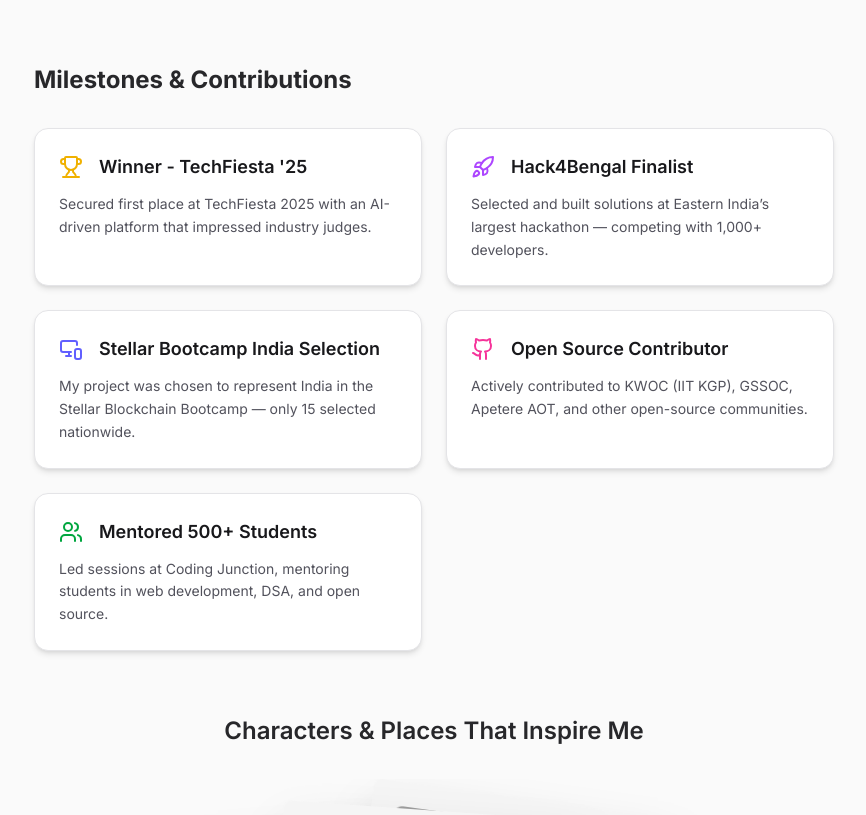
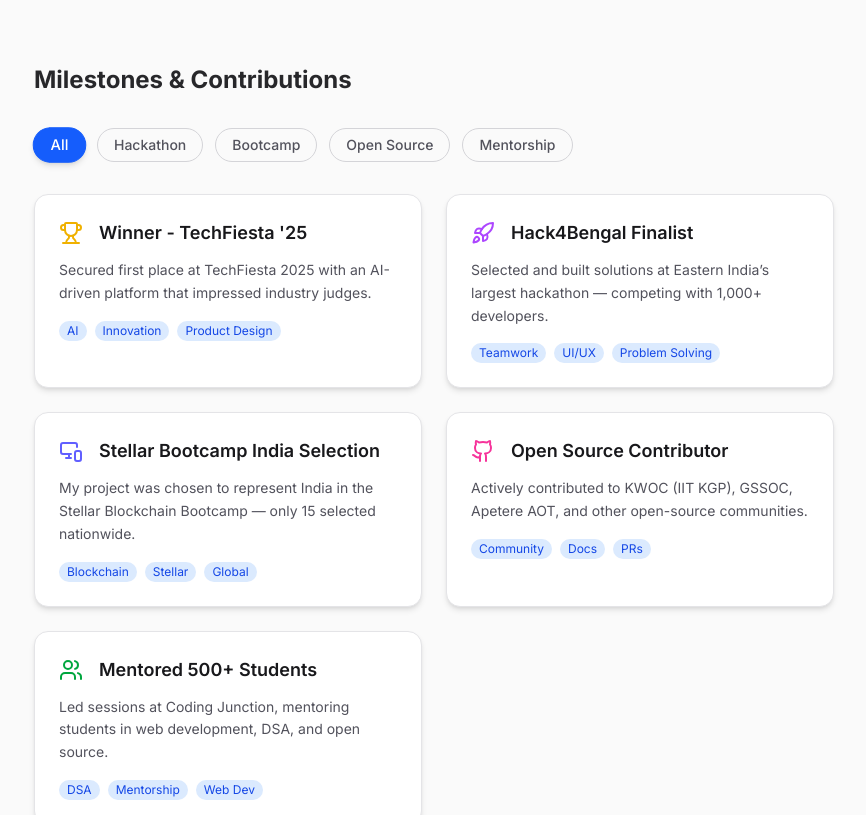
Before and after one commit to Souvik34/Portfolio, a React (Vite) app: page /about in a window 1280 px wide. Shown: the part 1600-2415 px from the top of the page, without its empty margins (206-1072 px from the left). Built offline with nearby package versions, Linux system fonts and the light colour scheme; grey boxes are pictures that could not be loaded.

Commit message:
feat: Implement JourneyHighlights component with dynamic filtering and add highlight data

```diff
--- a/src/components/sections/JourneyHighlights.jsx
+++ b/src/components/sections/JourneyHighlights.jsx
@@ -1,47 +1,10 @@
 // src/components/sections/JourneyHighlights.jsx
-import React from "react";
-import { motion } from "framer-motion";
-import {
-  Trophy,
-  Code,
-  Github,
-  Users,
-  Rocket,
-  MonitorSmartphone,
-} from "lucide-react";
+import React, { useState } from "react";
+import { motion, AnimatePresence } from "framer-motion";
+import highlightData from "../../data/highlightData.jsx";
 
-const highlights = [
-  {
-    icon: <Trophy className="w-6 h-6 text-yellow-500" />,
-    title: "Winner - TechFiesta '25",
-    description:
-      "Secured first place at TechFiesta 2025 with an AI-driven platform that impressed industry judges.",
-  },
-  {
-    icon: <Rocket className="w-6 h-6 text-purple-500" />,
-    title: "Hack4Bengal Finalist",
-    description:
-      "Selected and built solutions at Eastern India’s largest hackathon — competing with 1,000+ developers.",
-  },
-  {
-    icon: <MonitorSmartphone className="w-6 h-6 text-indigo-500" />,
-    title: "Stellar Bootcamp India Selection",
-    description:
-      "My project was chosen to represent India in the Stellar Blockchain Bootcamp — only 15 selected nationwide.",
-  },
-  {
-    icon: <Github className="w-6 h-6 text-pink-500" />,
-    title: "Open Source Contributor",
-    description:
-      "Actively contributed to KWOC (IIT KGP), GSSOC, Apetere AOT, and other open-source communities.",
-  },
-  {
-    icon: <Users className="w-6 h-6 text-green-600" />,
-    title: "Mentored 500+ Students",
-    description:
-      "Led sessions at Coding Junction, mentoring students in web development, DSA, and open source.",
-  },
-];
+
+const categories = ["All", "Hackathon", "Bootcamp", "Open Source", "Mentorship"];
 
 const fadeInUp = {
   hidden: { opacity: 0, y: 30 },
@@ -49,7 +12,7 @@ const fadeInUp = {
     opacity: 1,
     y: 0,
     transition: {
-      delay: i * 0.15,
+      delay: i * 0.1,
       duration: 0.6,
       ease: "easeOut",
     },
@@ -57,32 +20,77 @@ const fadeInUp = {
 };
 
 export default function JourneyHighlights() {
+  const [selected, setSelected] = useState("All");
+
+  const filtered =
+    selected === "All"
+      ? highlightData
+      : highlightData.filter((item) => item.category === selected);
+
   return (
     <section className="mt-20">
       <h3 className="text-2xl font-bold text-zinc-800 dark:text-zinc-100 mb-8">
         Milestones & Contributions
       </h3>
-      <div className="grid grid-cols-1 sm:grid-cols-2 gap-6">
-        {highlights.map((item, i) => (
+
+      {/* Filter Tabs */}
+      <div className="flex flex-wrap gap-3 mb-8">
+        {categories.map((cat) => (
+          <motion.button
+            key={cat}
+            onClick={() => setSelected(cat)}
+            className={`px-4 py-1.5 text-sm rounded-full border font-medium transition-all duration-300
+              ${
+                selected === cat
+                  ? "bg-blue-600 text-white border-blue-600 shadow-md scale-105"
+                  : "bg-transparent text-zinc-600 dark:text-zinc-400 border-zinc-300 dark:border-zinc-700"
+              }`}
+            whileTap={{ scale: 0.95 }}
+          >
+            {cat}
+          </motion.button>
+        ))}
+      </div>
+
+      {/* Cards */}
       <motion.div
-            key={i}
+        layout
+        className="grid grid-cols-1 sm:grid-cols-2 gap-6"
+      >
+        <AnimatePresence>
+          {filtered.map((item, i) => (
+            <motion.div
+              key={item.title}
               className="bg-white dark:bg-zinc-900 border border-zinc-200 dark:border-zinc-700 p-6 rounded-xl shadow-md hover:shadow-lg transition-shadow"
               variants={fadeInUp}
               initial="hidden"
-            whileInView="visible"
-            viewport={{ once: true }}
+              animate="visible"
+              exit={{ opacity: 0, y: 20 }}
               custom={i}
             >
               <div className="flex items-center gap-4 mb-3">
                 {item.icon}
                 <h4 className="text-lg font-semibold">{item.title}</h4>
               </div>
-            <p className="text-zinc-600 dark:text-zinc-400 text-sm leading-relaxed">
+              <p className="text-zinc-600 dark:text-zinc-400 text-sm mb-4 leading-relaxed">
                 {item.description}
               </p>
+
+              {/* Tags */}
+              <div className="flex flex-wrap gap-2 text-xs">
+                {item.tags.map((tag, idx) => (
+                  <span
+                    key={idx}
+                    className="bg-blue-100 dark:bg-blue-800/20 text-blue-700 dark:text-blue-300 px-2 py-0.5 rounded-full"
+                  >
+                    {tag}
+                  </span>
+                ))}
+              </div>
             </motion.div>
           ))}
-      </div>
+        </AnimatePresence>
+      </motion.div>
     </section>
   );
 }
--- /dev/null
+++ b/src/data/highlightData.jsx
@@ -0,0 +1,48 @@
+// src/data/highlightData.js
+import {
+  Trophy,
+  Rocket,
+  MonitorSmartphone,
+  Github,
+  Users,
+} from "lucide-react";
+
+const highlightData = [
+  {
+    icon: <Trophy className="w-6 h-6 text-yellow-500" />,
+    title: "Winner - TechFiesta '25",
+    description: "Secured first place at TechFiesta 2025 with an AI-driven platform that impressed industry judges.",
+    category: "Hackathon",
+    tags: ["AI", "Innovation", "Product Design"],
+  },
+  {
+    icon: <Rocket className="w-6 h-6 text-purple-500" />,
+    title: "Hack4Bengal Finalist",
+    description: "Selected and built solutions at Eastern India’s largest hackathon — competing with 1,000+ developers.",
+    category: "Hackathon",
+    tags: ["Teamwork", "UI/UX", "Problem Solving"],
+  },
+  {
+    icon: <MonitorSmartphone className="w-6 h-6 text-indigo-500" />,
+    title: "Stellar Bootcamp India Selection",
+    description: "My project was chosen to represent India in the Stellar Blockchain Bootcamp — only 15 selected nationwide.",
+    category: "Bootcamp",
+    tags: ["Blockchain", "Stellar", "Global"],
+  },
+  {
+    icon: <Github className="w-6 h-6 text-pink-500" />,
+    title: "Open Source Contributor",
+    description: "Actively contributed to KWOC (IIT KGP), GSSOC, Apetere AOT, and other open-source communities.",
+    category: "Open Source",
+    tags: ["Community", "Docs", "PRs"],
+  },
+  {
+    icon: <Users className="w-6 h-6 text-green-600" />,
+    title: "Mentored 500+ Students",
+    description: "Led sessions at Coding Junction, mentoring students in web development, DSA, and open source.",
+    category: "Mentorship",
+    tags: ["DSA", "Mentorship", "Web Dev"],
+  },
+];
+
+export default highlightData;
```
Lines whose indentation alone changed are shown as unchanged.
